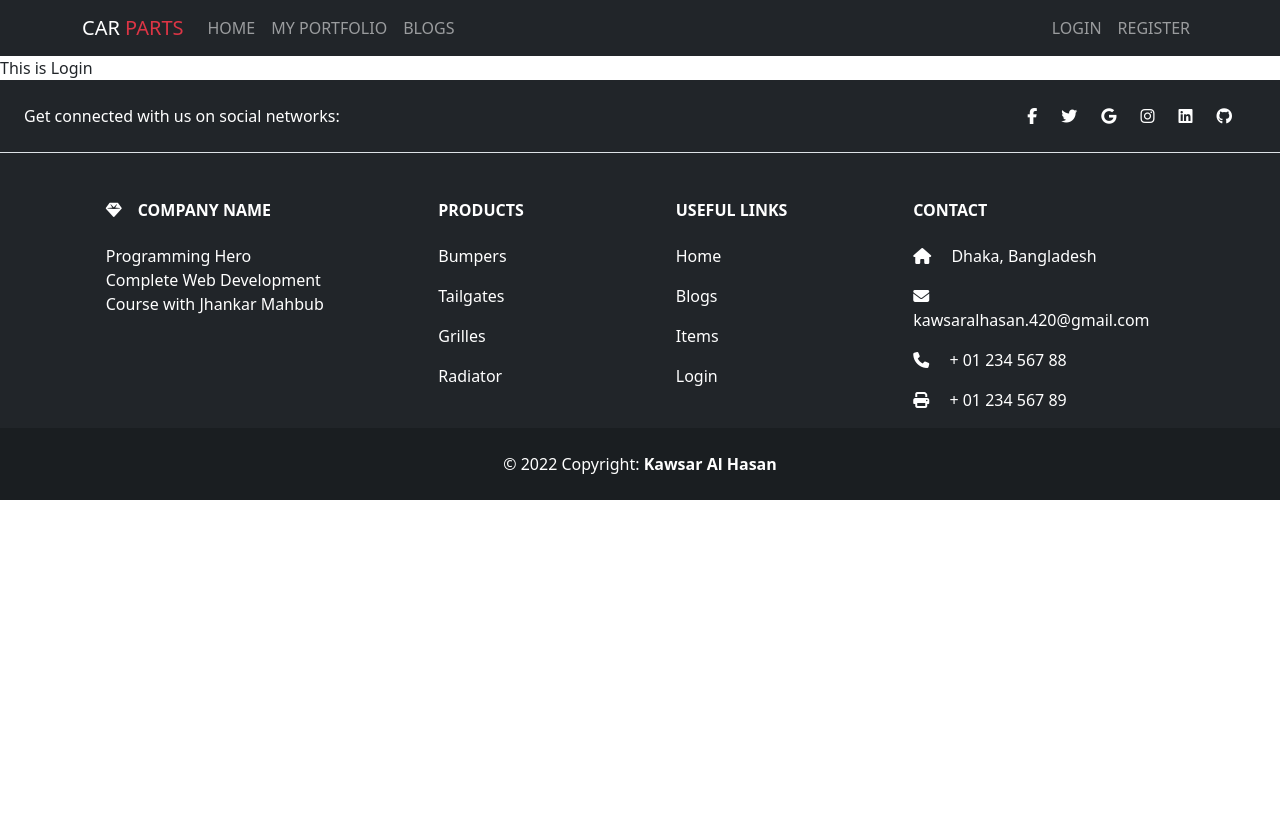
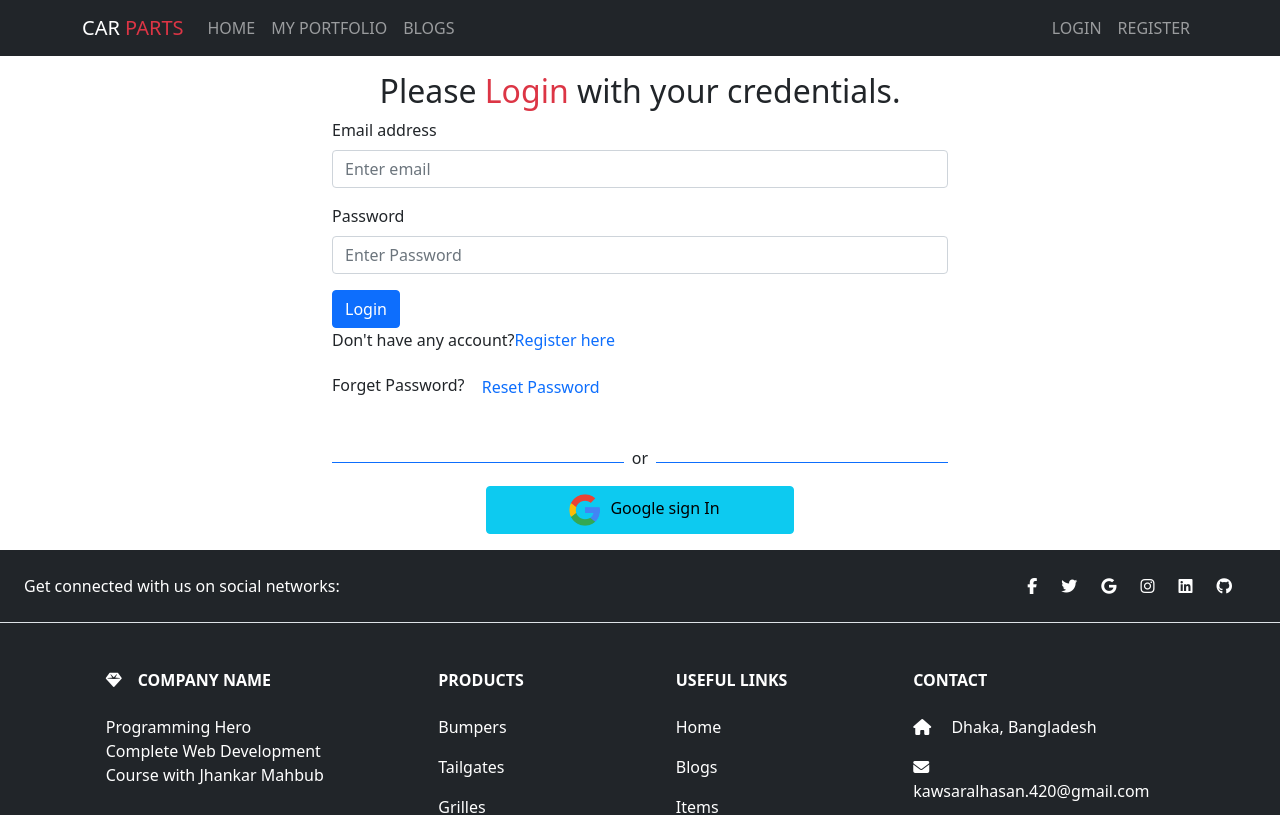
Before and after one commit to KawsarAlHasan/car-parts-manufacturer, a React (Create React App) app: page /login in a window 1280 px wide. Shown: the top 815 px of the page. Built offline with nearby package versions, Linux system fonts and the light colour scheme; no server answers.

Commit message:
complete login register  and socialLogin

```diff
--- a/package.json
+++ b/package.json
@@ -15,6 +15,7 @@
     "react-firebase-hooks": "^5.0.3",
     "react-router-dom": "^6.3.0",
     "react-scripts": "5.0.1",
+    "react-toastify": "^9.0.1",
     "web-vitals": "^2.1.4"
   },
   "scripts": {
--- a/src/Pages/Shared/Header/Header.js
+++ b/src/Pages/Shared/Header/Header.js
@@ -1,7 +1,15 @@
+import { signOut } from 'firebase/auth';
 import React from 'react';
 import { Container, Nav, Navbar } from 'react-bootstrap';
+import { useAuthState } from 'react-firebase-hooks/auth';
+import auth from '../../../firebase.init';
 
 const Header = (props) => {
+    const [user] = useAuthState(auth);
+
+    const handleSignOut = () => {
+        signOut(auth);
+    }
     return (
         <Navbar collapseOnSelect expand="lg" bg="dark" sticky="top" variant="dark">
             <Container>
@@ -14,8 +22,14 @@ const Header = (props) => {
                         <Nav.Link href="/blogs">BLOGS</Nav.Link>
                     </Nav>
                     <Nav>
-                        <Nav.Link href="/login">LOGIN</Nav.Link>
-                        <Nav.Link href="/register">REGISTER</Nav.Link>
+                        {
+                            user ? <Nav.Link href="/login" onClick={handleSignOut}>SIGN OUT</Nav.Link>
+                                :
+                                <>
+                                    <Nav.Link href="/login">LOGIN</Nav.Link>
+                                    <Nav.Link href="/signup">REGISTER</Nav.Link>
+                                </>
+                        }
                     </Nav>
                 </Navbar.Collapse>
             </Container>
--- a/src/Pages/Shared/Login/Login.js
+++ b/src/Pages/Shared/Login/Login.js
@@ -1,9 +1,95 @@
-import React from 'react';
+import { async } from '@firebase/util';
+import React, { useRef } from 'react';
+import { Button, Form } from 'react-bootstrap';
+import { useSendPasswordResetEmail, useSignInWithEmailAndPassword } from 'react-firebase-hooks/auth';
+import { Link, useLocation, useNavigate } from 'react-router-dom';
+import Loading from '../Loding/Loding';
+import SocialLogin from './SocialLogin';
+import { ToastContainer, toast } from 'react-toastify';
+import 'react-toastify/dist/ReactToastify.css';
+import auth from '../../../firebase.init';
 
 const Login = (props) => {
+    const emailRef = useRef('');
+    const [
+        signInWithEmailAndPassword,
+        user,
+        loading,
+        error,
+    ] = useSignInWithEmailAndPassword(auth);
+
+    const navigate = useNavigate();
+
+    const [sendPasswordResetEmail, sending] = useSendPasswordResetEmail(auth);
+
+    const location = useLocation();
+
+    let from = location.state?.from?.pathname || "/";
+
+    let erroElement;
+
+    if (loading) {
+        return <Loading></Loading>
+    }
+
+    if (error) {
+        erroElement = <div>
+            <p className='text-danger'>Error: {error?.message} </p>
+        </div>
+    }
+
+    const handleSubmit = even => {
+        even.preventDefault();
+        const email = even.target.email.value;
+        const password = even.target.password.value;
+
+        signInWithEmailAndPassword(email, password);
+    }
+
+    const navigateRegister = () => {
+        navigate('/register');
+    }
+
+    if (user) {
+        navigate(from, {replace: true});
+    }
+
+    const resetPassword = async () => {
+        const email = emailRef.current.value;
+        if (email) {
+            await sendPasswordResetEmail(email);
+            toast('Sent email');
+        }
+        else {
+            toast('please enter your email address');
+        }
+    }
+
     return (
-        <div>
-            This is Login
+        <div className='container w-50 mx-auto mt-3'>
+            <h2 className='text-center'>Please <span className='text-danger'>Login</span>  with your credentials.</h2>
+            <Form onSubmit={handleSubmit}>
+                <Form.Group className="mb-3" controlId="formBasicEmail">
+                    <Form.Label>Email address</Form.Label>
+                    <Form.Control ref={emailRef} type="email" name='email' placeholder="Enter email" required />
+                </Form.Group>
+
+                <Form.Group className="mb-3" controlId="formBasicPassword">
+                    <Form.Label>Password</Form.Label>
+                    <Form.Control type="password" name='password' placeholder="Enter Password" required />
+                </Form.Group>
+
+                <Button variant="primary" type="submit">
+                    Login
+                </Button>
+            </Form>
+            {erroElement}
+            <p>Don't have any account?<Link to="/register" className='text-primary text-decoration-none' onClick={navigateRegister}>Register here</Link></p>
+            <p>Forget Password? <button className='btn btn-link text-primary pe-auto text-decoration-none' onClick={resetPassword}>Reset Password</button> </p>
+            <ToastContainer />
+            <div className='py-3'>
+                <SocialLogin></SocialLogin>
+            </div>
         </div>
     );
 };
--- a/src/Pages/Shared/Login/Register.js
+++ b/src/Pages/Shared/Login/Register.js
@@ -1,11 +1,76 @@
 import React from 'react';
+import { Button, Form } from 'react-bootstrap';
+import { useCreateUserWithEmailAndPassword } from 'react-firebase-hooks/auth';
+import { Link, useLocation, useNavigate } from 'react-router-dom';
+import auth from '../../../firebase.init';
+import Loading from '../Loding/Loding';
+import SocialLogin from './SocialLogin';
 
-const Register = (props) => {
+const Signup = (props) => {
+
+    const [
+        createUserWithEmailAndPassword,
+        user,
+        loading,
+        error,
+      ] = useCreateUserWithEmailAndPassword(auth, {sendEmailVerification: true});
+
+    const navigate = useNavigate();
+
+    const location = useLocation();
+
+    let from = location.state?.from?.pathname || "/";
+
+    const handleSubmit = even => {
+        even.preventDefault();
+        const name = even.target.name.value;
+        const email = even.target.email.value;
+        const password = even.target.password.value;
+
+        createUserWithEmailAndPassword( email, password);
+    }
+
+    const navigateLogin = () => {
+        navigate('/login');
+    }
+
+    if (loading) {
+        return <Loading></Loading>
+    }
+
+    if (user) {
+        navigate(from, {replace: true});
+    }
+
     return (
-        <div>
-            This is Register
+        <div className='container w-50 mx-auto mt-3'>
+            <h2 className='text-center'>Please <span className='text-danger'>REGISTER</span> a new account.</h2>
+            <Form onSubmit={handleSubmit}>
+                <Form.Group className="mb-3" controlId="formBasicName">
+                    <Form.Label>Your Name:</Form.Label>
+                    <Form.Control type="text" name='name' placeholder="Enter Full Name" />
+                </Form.Group>
+
+                <Form.Group className="mb-3" controlId="formBasicEmail">
+                    <Form.Label className='me-6'>Email address:</Form.Label>
+                    <Form.Control type="email" name='email' placeholder="Enter Email Address" required />
+                </Form.Group>
+
+                <Form.Group className="mb-3" controlId="formBasicPassword">
+                    <Form.Label>Password:</Form.Label>
+                    <Form.Control type="password" name='password' placeholder="Enter 6 Digit Password" required />
+                </Form.Group>
+
+                <Button variant="primary" type="submit">
+                    REGISTER
+                </Button>
+            </Form>
+            <p>Already have an  account? <Link to="/login" className='text-primary text-decoration-none' onClick={navigateLogin}>Please Login</Link></p>
+            <div className='py-3'>
+                <SocialLogin></SocialLogin>
+            </div>
         </div>
     );
 };
 
-export default Register;
+export default Signup;
--- /dev/null
+++ b/src/Pages/Shared/Login/SocialLogin.js
@@ -0,0 +1,52 @@
+import React from 'react';
+import googleImg from '../../../images/google.png';
+import { useSignInWithGoogle } from 'react-firebase-hooks/auth';
+import { useLocation, useNavigate } from 'react-router-dom';
+import Loading from '../Loding/Loding';
+import auth from '../../../firebase.init';
+
+const SocialLogin = (props) => {
+    const [signInWithGoogle, user, loading, error] = useSignInWithGoogle(auth);
+
+    const navigate = useNavigate();
+
+    const location = useLocation();
+
+    let from = location.state?.from?.pathname || "/";
+
+
+    let erroElement;
+
+    if(loading){
+        return <Loading></Loading>
+    }
+
+    if (error) {
+        erroElement = <div>
+            <p className='text-danger'>Error: {error?.message}  </p>
+        </div>
+    }
+
+    if (user) {
+        navigate(from, {replace: true});
+    }
+
+    return (
+        <div>
+            <div className='d-flex align-items-center'>
+                <div className='bg-primary w-50' style={{ height: '1px' }}></div>
+                <p className='mt-2 px-2'>or</p>
+                <div style={{ height: '1px' }} className='bg-primary w-50'></div>
+            </div>
+            {erroElement}
+            <div>
+                <button onClick={() => signInWithGoogle()} className='btn btn-info w-50 d-block mx-auto'>
+                    <img style={{ width: '50px' }} className='img-fluid px-2' src={googleImg} alt="" />
+                    Google sign In
+                </button>
+            </div>
+        </div>
+    );
+};
+
+export default SocialLogin;
```
Also changed, not shown: 1 other file (tests, documents, lock files or other folders).
